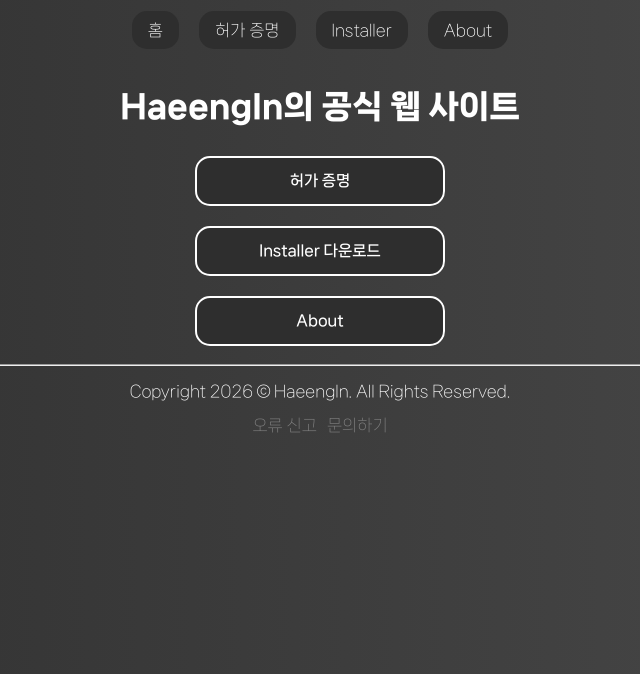
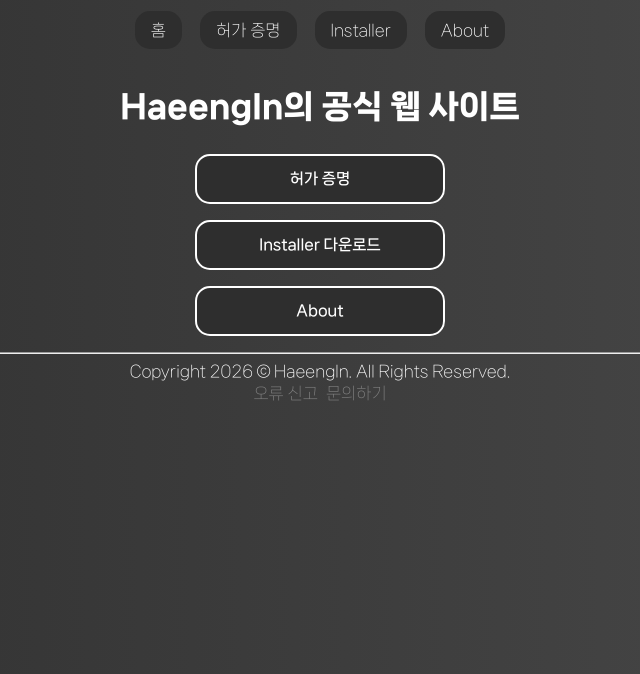
Before and after one commit to HaeengIn/mypage, a FastAPI app: page / in a window 1280 px wide. Shown: the top 674 px of the page, without its empty margins (320-960 px from the left). Run offline with FastAPI, Linux system fonts and the light colour scheme.

Commit message:
Set margin to h2, p, button, nav.a, summary summary: Update cursor style

```diff
--- a/static/css/base.css
+++ b/static/css/base.css
@@ -57,6 +57,11 @@ h1 {
   font-family: var(--font-Heavy);
 }
 
+h2 {
+  margin-top: 8px;
+  margin-bottom: 8px;
+}
+
 h3 {
   font-family: var(--font-ExtraBold);
 }
@@ -66,9 +71,14 @@ a {
   font-family: var(--font-Light);
 }
 
+p {
+  margin-top: 4px;
+  margin-bottom: 4px;
+}
+
 a {
   color: gray;
-  margin: 5px;
+  margin: 4px;
   text-decoration: none;
 }
 
@@ -90,7 +100,7 @@ button {
   border-color: white;
   border-radius: 15px;
   cursor: pointer;
-  margin: 10px;
+  margin: 8px;
 
   display: flex;
   align-items: center;
@@ -113,6 +123,7 @@ nav {
 }
 
 nav a {
+  height: auto;
   display: inline-block;
   background: #2e2e2e;
   color: white !important;
@@ -130,3 +141,8 @@ nav a:hover {
 main {
   padding-top: var(--navbar-padding);
 }
+
+summary {
+  margin-bottom: 8px;
+  cursor: pointer;
+}
```
